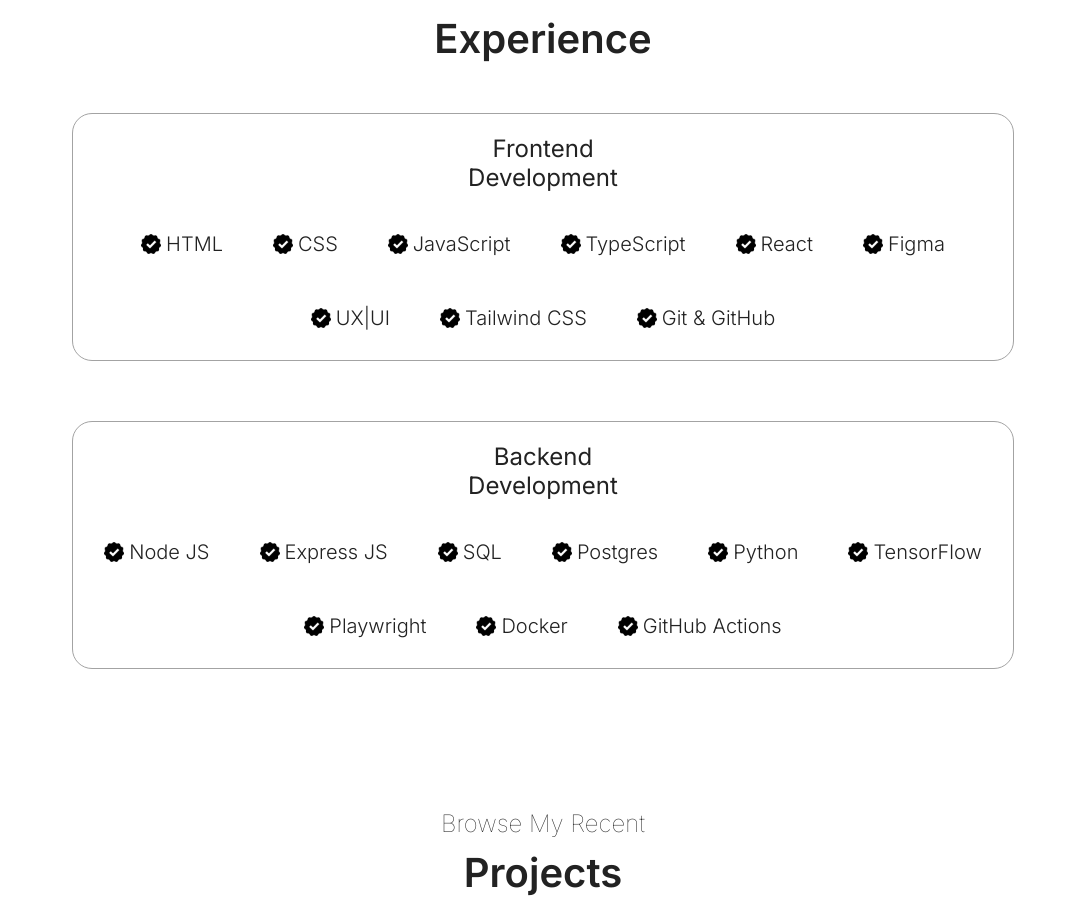
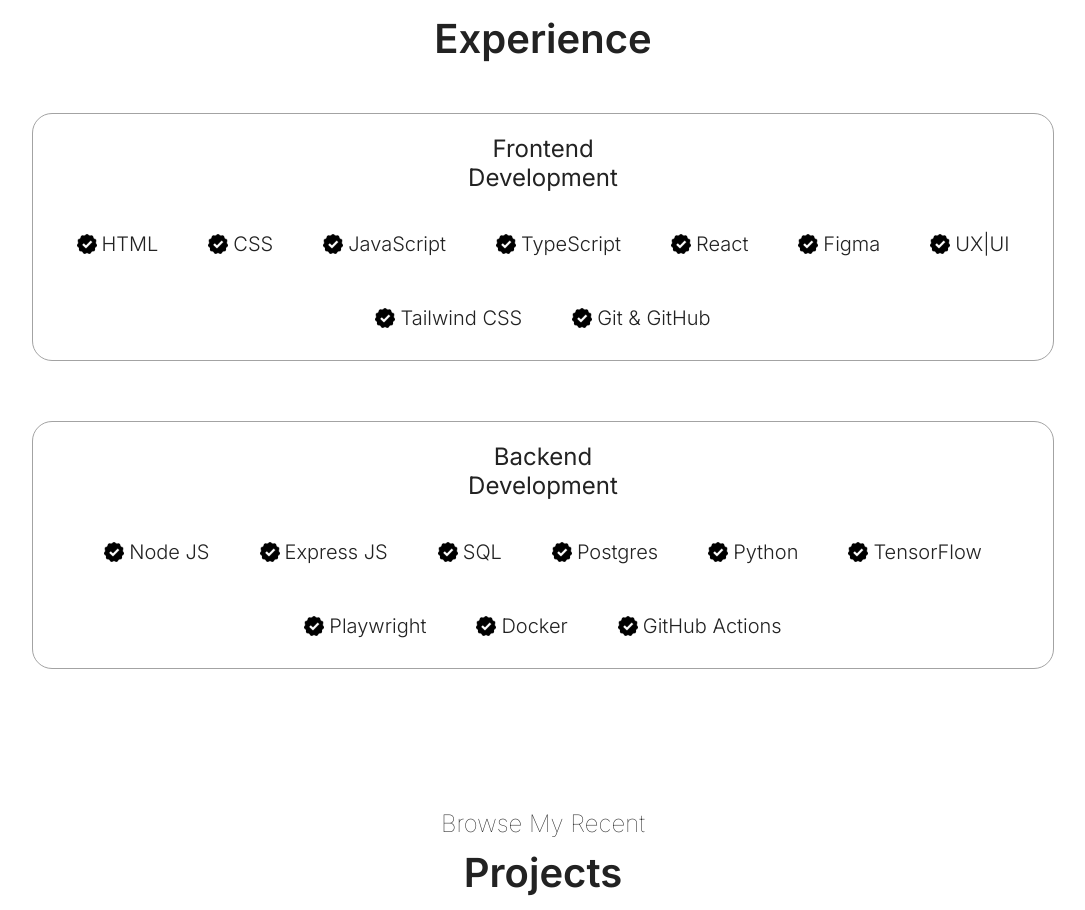
Before and after one commit to DavidAdam1323/portfolio-website-project, a React (Vite) app: page / in a window 1280 px wide. Shown: the part 930-1840 px from the top of the page, without its empty margins (97-1182 px from the left). Built offline with nearby package versions, Linux system fonts and the light colour scheme.

Commit message:
Set maximum width for skills list to improve readability

```diff
--- a/src/sections/Skills/SkillsStyles.module.css
+++ b/src/sections/Skills/SkillsStyles.module.css
@@ -47,7 +47,7 @@
     align-items: center;
 
     .skillsList {
-      max-width: 900px;
+      max-width: 980px;
     }
 
     .techList {
```
